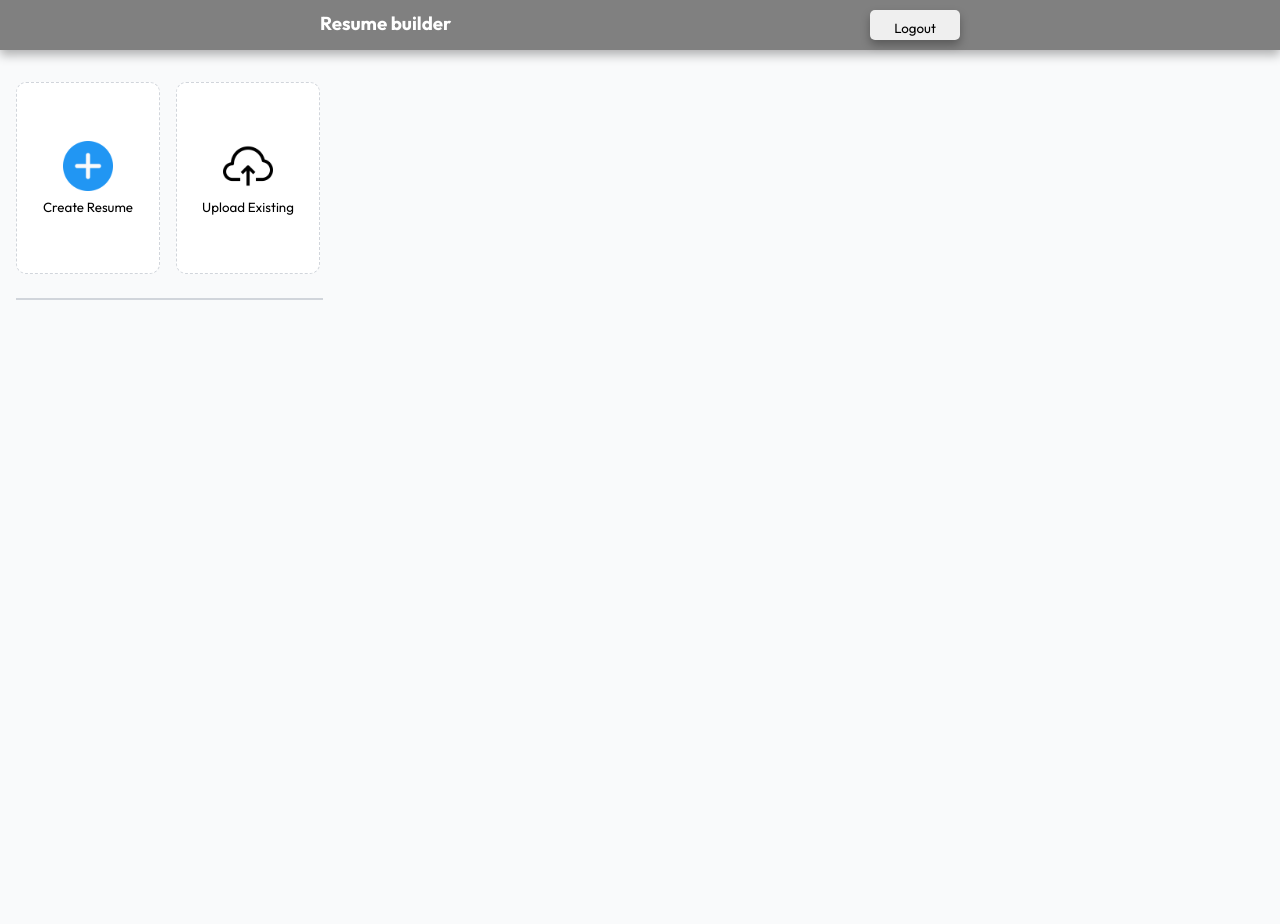
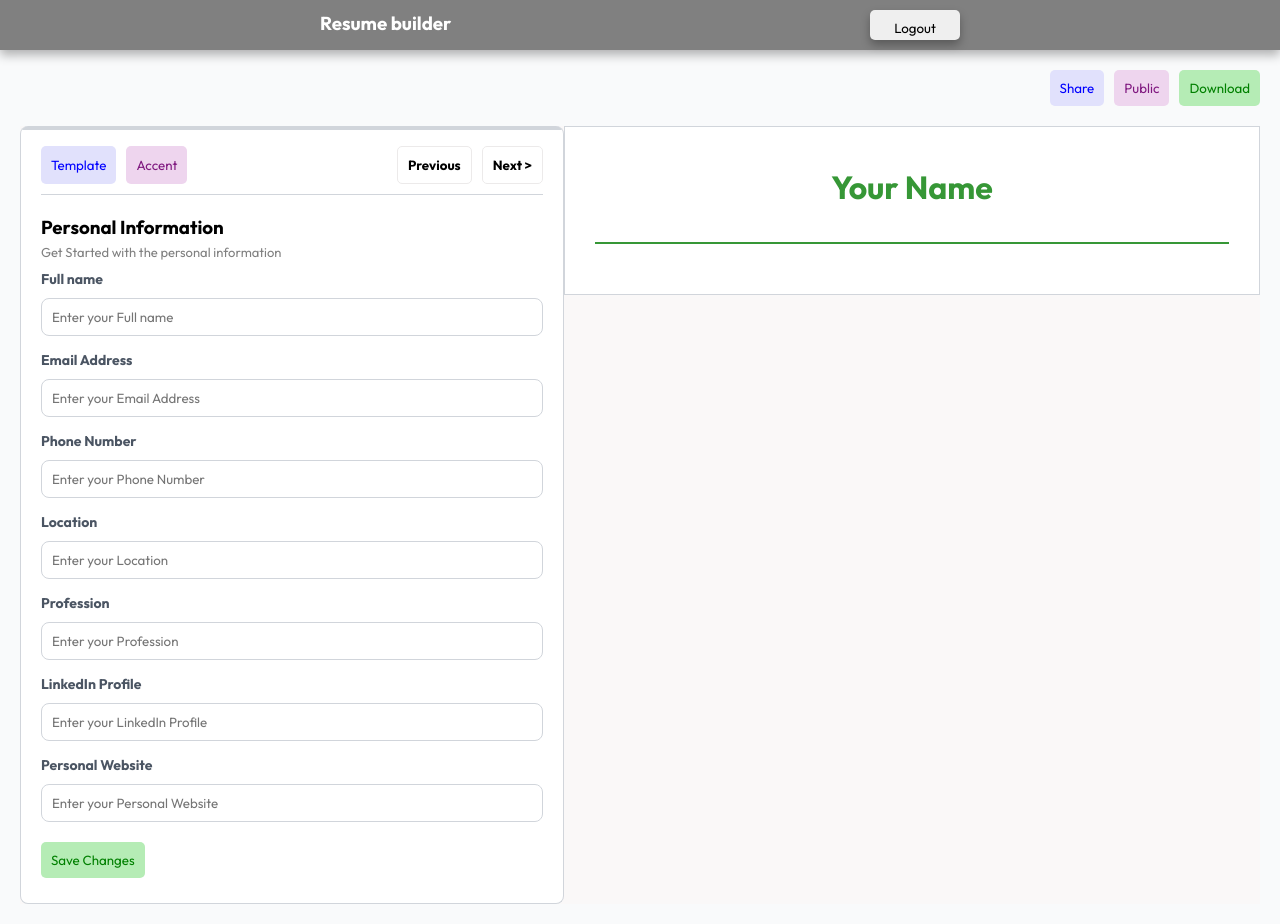
Before and after one commit to Kiran9991/Resume-builder, a React (Vite) app: page /resume in a window 1280 px wide. Before the commit the page ends 800 px from the top, so only its background shows below. Built offline with nearby package versions, Linux system fonts and the light colour scheme.

Commit message:
added navigation to navigate to form edit from resume creator

```diff
--- a/package.json
+++ b/package.json
@@ -13,7 +13,9 @@
     "@fontsource/outfit": "^5.2.8",
     "html2pdf.js": "^0.14.0",
     "react": "^19.2.4",
-    "react-dom": "^19.2.4"
+    "react-dom": "^19.2.4",
+    "react-router": "^8.1.0",
+    "react-router-dom": "^7.18.1"
   },
   "devDependencies": {
     "@eslint/js": "^9.39.4",
--- a/src/App.jsx
+++ b/src/App.jsx
@@ -1,15 +1,18 @@
 import "./App.css";
+import { Routes, Route } from "react-router-dom";
 import Header from "./components/Header/Header";
 import ResumeForm from "./pages/ResumeForm";
 import Resumes from "./pages/Resumes/Resumes";
 
 function App() {
   return (
-    <div>
+    <>
       <Header />
-      {/* <ResumeForm /> */}
-      <Resumes/>
-    </div>
+      <Routes>
+        <Route path="/" element={<Resumes />} />
+        <Route path="/resume" element={<ResumeForm />} />
+      </Routes>
+    </>
   );
 }
 
--- a/src/components/Resume Preview/ResumePreview.module.css
+++ b/src/components/Resume Preview/ResumePreview.module.css
@@ -1,7 +1,7 @@
 .previewSection {
   height: 100%;
   width: 100%;
-  max-width: 800px;
+  max-width: 52rem;
   box-sizing: border-box;
   background-color: white;
   padding: 30px;
--- a/src/main.jsx
+++ b/src/main.jsx
@@ -4,6 +4,7 @@ import "@fontsource/outfit";
 import "@fontsource/outfit/700.css";
 import "./index.css";
 import App from "./App.jsx";
+import { BrowserRouter } from 'react-router-dom';
 import { PersonalInfoProvider } from "./context/personalInfoStore.jsx";
 import { ProfessionalSummaryProvider } from "./context/professionalSummaryStore.jsx";
 import { ProfessionalExpProvider } from "./context/professionalExpStore.jsx";
@@ -14,6 +15,7 @@ import { ResumesProvider } from "./context/ResumeStore.jsx";
 
 createRoot(document.getElementById("root")).render(
   <StrictMode>
+    <BrowserRouter>
     <PersonalInfoProvider>
       <ProfessionalSummaryProvider>
         <ProfessionalExpProvider>
@@ -29,5 +31,6 @@ createRoot(document.getElementById("root")).render(
         </ProfessionalExpProvider>
       </ProfessionalSummaryProvider>
     </PersonalInfoProvider>
+    </BrowserRouter>
   </StrictMode>,
 );
--- a/src/pages/ResumeForm.jsx
+++ b/src/pages/ResumeForm.jsx
@@ -41,6 +41,7 @@ export default function ResumeForm() {
   }
 
   return (
+    <div className={styles.resumeContainerWrapper}>
     <div className={styles.resumeContainer}>
       <div className={styles.btnSection}>
         <button className={styles.share}>
@@ -68,5 +69,6 @@ export default function ResumeForm() {
         <ResumePreview />
       </div>
     </div>
+    </div>
   );
 }
--- a/src/pages/ResumeForm.module.css
+++ b/src/pages/ResumeForm.module.css
@@ -1,5 +1,9 @@
+.resumeContainerWrapper{
+  max-width: 90rem;
+  margin: auto;
+}
+
 .resumeContainer {
-  background-color: rgb(250, 248, 248);
   height: 100%;
   width: 100%;
   padding: 20px;
@@ -50,7 +54,6 @@
   display: flex;
   justify-content: space-between;
   background-color: rgb(250, 248, 248);
-  gap: 30px;
 }
 
 .formSection {
@@ -60,7 +63,7 @@
   border-radius: 0.5rem;
   height: 100%;
   width: 100%;
-  max-width: 500px;
+  max-width: 34rem;
   padding: 10px 20px;
   border: 1px solid #d1d5db;
   border-top: 0;
@@ -96,6 +99,7 @@
     display: flex;
     flex-direction: column;
     width: 100%;
+    gap:30px;
   }
 }
 
--- a/src/pages/Resumes/Form/ResumeCreatorForm.jsx
+++ b/src/pages/Resumes/Form/ResumeCreatorForm.jsx
@@ -2,15 +2,17 @@ import React, { useContext, useState } from "react";
 import ResumesContext from "../../../context/ResumeStore";
 import styles from "./ResumeCreatorForm.module.css";
 import closeIcon from "../../../../public/cross.png";
+import { useNavigate } from "react-router-dom";
 
 export default function ResumeCreatorForm({ onClose }) {
   const { addResume } = useContext(ResumesContext);
   const [enteredtitle, setEnteredTitle] = useState("");
+  const navigate = useNavigate();
 
   const submitFormHandler = (e) => {
     e.preventDefault();
     addResume(enteredtitle);
-    onClose();
+    navigate("/resume");
   };
 
   return (
--- a/src/pages/Resumes/Resumes.jsx
+++ b/src/pages/Resumes/Resumes.jsx
@@ -8,10 +8,12 @@ import addIcon from "../../../public/plus.png";
 import uploadIcon from "../../../public/cloud-computing.png";
 import Modal from "../../modal/Modal";
 import ResumeCreatorForm from "./Form/ResumeCreatorForm";
+import { useNavigate } from "react-router-dom";
 
 export default function Resumes() {
   const { resumes, deleteResume } = useContext(ResumesContext);
   const [isOpen, setIsOpen] = useState(false);
+  const navigate = useNavigate();
 
   return (
     <div className={styles.container}>
@@ -39,7 +41,7 @@ export default function Resumes() {
       {/* Resumes Lists */}
       <div className={styles.container2}>
         {resumes.map((item) => (
-          <button key={item.id}>
+          <button key={item.id} onClick={() => navigate("/resume")}>
             <div className={styles.editButtons}>
               <div
                 className={styles.icon}
```
Also changed, not shown: 1 other file (tests, documents, lock files or other folders).
